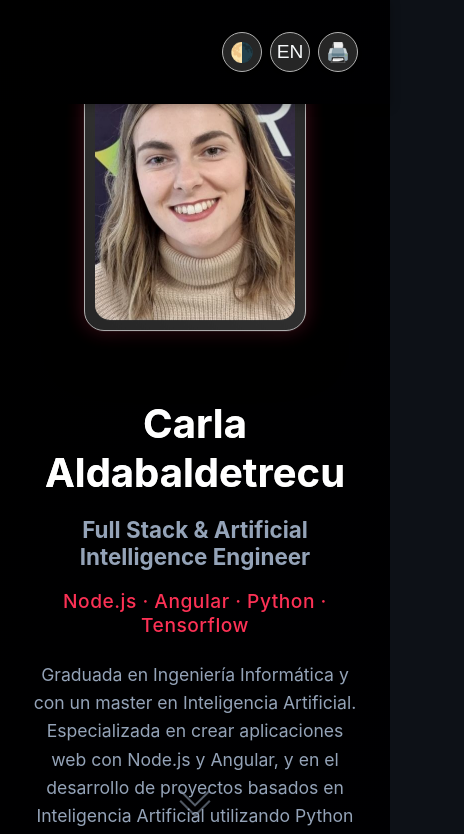
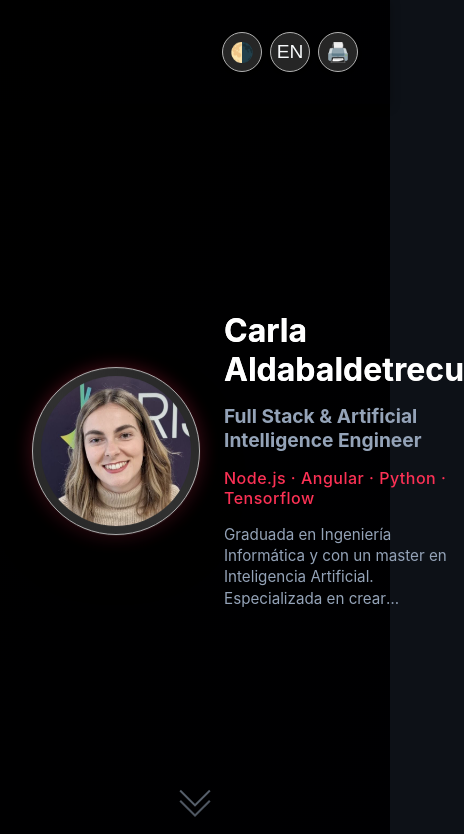
Before and after one commit to carlaAL/cv, an Angular app: page / in a window 390 px wide. Shown: the top 834 px of the page, 464 px wide, since content can reach past the window. Built offline with nearby package versions, Linux system fonts and the light colour scheme.

Commit message:
csschanges

```diff
--- a/package.json
+++ b/package.json
@@ -8,7 +8,7 @@
     "build": "ng build",
     "build:prod": "ng build --configuration production",
     "build:gh": "ng build --configuration production --base-href /cv/",
-    "deploy": "npm run build:gh && cp dist/cv/browser/index.html dist/cv/browser/404.html && npx gh-pages -d dist/cv/browser",
+    "deploy": "npm run build:gh && copy dist\\cv\\browser\\index.html dist\\cv\\browser\\404.html && npx gh-pages -d dist/cv/browser",
     "watch": "ng build --watch --configuration development",
     "test": "ng test",
     "serve:ssr:cv": "node dist/cv/server/server.mjs"
--- a/src/app/resume.data.ts
+++ b/src/app/resume.data.ts
@@ -48,7 +48,7 @@ export const RESUME_DATA: { [key: string]: ResumeData } = {
       email: 'carla.aldabaldetrecu@gmail.com',
       handle: 'carlaaldabalde',
       linkedin: 'https://www.linkedin.com/in/carlaaldabalde',
-      github: '',
+      github: 'https://github.com/carlaAL/cv',
       remote: { text: '100% remoto (Donostia / San Sebastián)', url: 'https://www.google.com/maps/place/Donostia' },
       languages: [
         { name: 'Español', level: 'Nativo' },
@@ -164,7 +164,7 @@ export const RESUME_DATA: { [key: string]: ResumeData } = {
       email: 'carla.aldabaldetrecu@gmail.com',
       handle: 'carlaaldabalde',
       linkedin: 'https://www.linkedin.com/in/carlaaldabalde',
-      github: '',
+      github: 'https://github.com/carlaAL/cv',
       remote: { text: '100% Remote (Donostia / San Sebastián)', url: 'https://www.google.com/maps/place/Donostia' },
       languages: [
         { name: 'Spanish', level: 'Native' },
--- a/src/app/sections/contact/contact.html
+++ b/src/app/sections/contact/contact.html
@@ -12,7 +12,7 @@
     </a>
     <a [href]="languageService.data().personal.github" target="_blank" class="contact-item">
       <svg class="contact-icon" viewBox="0 0 24 24" xmlns="http://www.w3.org/2000/svg"><path d="M12 .297c-6.63 0-12 5.373-12 12 0 5.303 3.438 9.8 8.205 11.385.6.113.82-.258.82-.577 0-.285-.01-1.04-.015-2.04-3.338.724-4.042-1.61-4.042-1.61C4.422 18.07 3.633 17.7 3.633 17.7c-1.087-.744.084-.729.084-.729 1.205.084 1.838 1.236 1.838 1.236 1.07 1.835 2.809 1.305 3.495.998.108-.776.417-1.305.76-1.605-2.665-.3-5.466-1.332-5.466-5.93 0-1.31.465-2.38 1.235-3.22-.135-.303-.54-1.523.105-3.176 0 0 1.005-.322 3.3 1.23.96-.267 1.98-.399 3-.405 1.02.006 2.04.138 3 .405 2.28-1.552 3.285-1.23 3.285-1.23.645 1.653.24 2.873.12 3.176.765.84 1.23 1.91 1.23 3.22 0 4.61-2.805 5.625-5.475 5.92.43.372.823 1.102.823 2.222 0 1.606-.015 2.896-.015 3.286 0 .315.21.69.825.57C20.565 22.092 24 17.592 24 12.297c0-6.627-5.373-12-12-12"/></svg>
-      {{languageService.data().personal.github.split('/')[3]}}
+      {{ languageService.data().personal.github.replace('https://', '') }}
     </a>
     <a [href]="languageService.data().personal.remote.url" target="_blank" class="contact-item">
       📍 {{ languageService.data().personal.remote.text }}
--- a/src/app/sections/contact/contact.scss
+++ b/src/app/sections/contact/contact.scss
@@ -158,12 +158,15 @@
         padding: 0.1rem 0 !important;
         background: none !important;
         color: black !important;
-        display: block !important;
+        display: flex !important;
+        flex-direction: row !important;
+        align-items: center !important;
+        flex-wrap: wrap !important;
         font-size: 0.85rem !important;
 
         strong {
           font-size: 0.85rem !important;
-          margin-right: 0.5rem !important;
+          margin-right: 0.3rem !important;
         }
 
         span {
@@ -172,13 +175,17 @@
         }
 
         .details {
-          display: block !important;
-          font-size: 0.75rem !important;
+          display: inline !important;
+          font-size: 0.85rem !important;
           color: black !important;
-          margin-left: 1rem !important;
+          margin-left: 0.3rem !important;
           border: none !important;
           padding-top: 0 !important;
           margin-top: 0 !important;
+
+          &::before {
+            content: " - ";
+          }
         }
       }
     }
--- a/src/app/sections/hero/hero.scss
+++ b/src/app/sections/hero/hero.scss
@@ -10,7 +10,7 @@
   .hero-content {
     display: flex;
     align-items: center;
-    gap: 4rem;
+    gap: 3rem;
     max-width: 1200px;
     width: 100%;
     margin: 0 auto;
@@ -50,30 +50,33 @@
   }
 
   .hero-image {
-    flex: 1;
+    flex: 0 0 auto;
     display: flex;
     justify-content: center;
     perspective: 1000px;
 
     .image-wrapper {
       position: relative;
-      width: 200px;
-      height: 280px;
-      border-radius: 20px;
-      padding: 10px;
+      width: 150px;
+      height: 150px;
+      border-radius: 50%;
+      padding: 8px;
       background: var(--surface);
       backdrop-filter: blur(10px);
       border: 1px solid var(--border);
-      box-shadow: 0 25px 50px -12px rgba(0, 0, 0, 0.5),
-                  0 0 20px rgba(var(--primary-rgb), 0.3);
+      box-shadow:
+        0 25px 50px -12px rgba(0, 0, 0, 0.5),
+        0 0 20px rgba(var(--primary-rgb), 0.3);
       animation: float 6s ease-in-out infinite;
-      transition: transform 0.5s cubic-bezier(0.175, 0.885, 0.32, 1.275),
-                  box-shadow 0.5s ease;
+      transition:
+        transform 0.5s cubic-bezier(0.175, 0.885, 0.32, 1.275),
+        box-shadow 0.5s ease;
 
       &:hover {
         transform: scale(1.05) rotateY(10deg) rotateX(5deg);
-        box-shadow: 0 35px 60px -12px rgba(0, 0, 0, 0.6),
-                    0 0 30px rgba(var(--primary-rgb), 0.5);
+        box-shadow:
+          0 35px 60px -12px rgba(0, 0, 0, 0.6),
+          0 0 30px rgba(var(--primary-rgb), 0.5);
         border: 1px solid var(--primary);
       }
 
@@ -81,7 +84,7 @@
         width: 100%;
         height: 100%;
         object-fit: cover;
-        border-radius: 15px;
+        border-radius: 50%;
         filter: grayscale(10%) contrast(105%);
       }
 
@@ -93,7 +96,7 @@
         right: -2px;
         bottom: -2px;
         background: linear-gradient(45deg, transparent, rgba(255, 255, 255, 0.1), transparent);
-        border-radius: 22px;
+        border-radius: 50%;
         z-index: -1;
         opacity: 0.5;
       }
@@ -101,8 +104,13 @@
   }
 
   @keyframes float {
-    0%, 100% { transform: translateY(0); }
-    50% { transform: translateY(-20px); }
+    0%,
+    100% {
+      transform: translateY(0);
+    }
+    50% {
+      transform: translateY(-20px);
+    }
   }
 
   :host-context(body.light) & {
@@ -116,15 +124,20 @@
         background-clip: text;
         -webkit-text-fill-color: transparent;
       }
-      h2 { color: var(--text-secondary); }
-      p { color: var(--text-secondary); }
+      h2 {
+        color: var(--text-secondary);
+      }
+      p {
+        color: var(--text-secondary);
+      }
     }
 
     .image-wrapper {
       background: var(--surface);
       border: 1px solid var(--border);
-      box-shadow: 0 25px 50px -12px rgba(0, 0, 0, 0.1),
-                  0 0 20px rgba(var(--primary-rgb), 0.2);
+      box-shadow:
+        0 25px 50px -12px rgba(0, 0, 0, 0.1),
+        0 0 20px rgba(var(--primary-rgb), 0.2);
     }
   }
 
@@ -148,11 +161,11 @@
 
     .hero-image {
       display: block;
-      flex: 0 0 150px;
+      flex: 0 0 100px;
 
       .image-wrapper {
-        width: 150px;
-        height: 210px;
+        width: 100px;
+        height: 100px;
         border: 1px solid var(--border);
         padding: 5px;
         background: none;
@@ -162,10 +175,12 @@
 
         img {
           filter: none;
-          border-radius: 5px;
+          border-radius: 50%;
         }
 
-        &::after { display: none; }
+        &::after {
+          display: none;
+        }
       }
     }
 
@@ -195,21 +210,45 @@
 
   @media (max-width: 992px) {
     .hero-content {
-      flex-direction: column;
-      text-align: center;
-      gap: 2rem;
+      flex-direction: row;
+      text-align: left;
+      gap: 1.5rem;
+      align-items: center;
     }
 
     .hero-text {
-      text-align: center;
-      h1 { font-size: 2.5rem; }
-      h2 { font-size: 1.4rem; }
+      text-align: left;
+      h1 {
+        font-size: 2rem;
+        margin-bottom: 0.2rem;
+      }
+      h2 {
+        font-size: 1.2rem;
+        margin-bottom: 0.2rem;
+      }
+      h3.especialization {
+        font-size: 1rem;
+        margin-bottom: 0.5rem;
+      }
+      p {
+        font-size: 0.95rem;
+        line-height: 1.4;
+        display: -webkit-box;
+        -webkit-line-clamp: 4;
+        line-clamp: 4;
+        -webkit-box-orient: vertical;
+        overflow: hidden;
+      }
     }
 
     .image-wrapper {
-      width: 200px;
-      height: 280px;
+      width: 100px;
+      height: 100px;
     }
+  }
+
+  .print-only-links {
+    display: none;
   }
 
   .scroll-indicator {
@@ -245,12 +284,42 @@
   }
 
   @keyframes chevron-pulse {
-    0% { opacity: 0; transform: rotate(45deg) translate(-10px, -10px); }
-    50% { opacity: 1; }
-    100% { opacity: 0; transform: rotate(45deg) translate(10px, 10px); }
+    0% {
+      opacity: 0;
+      transform: rotate(45deg) translate(-10px, -10px);
+    }
+    50% {
+      opacity: 1;
+    }
+    100% {
+      opacity: 0;
+      transform: rotate(45deg) translate(10px, 10px);
+    }
   }
 
   @media print {
-    .scroll-indicator { display: none !important; }
+    .scroll-indicator {
+      display: none !important;
+    }
+
+    .print-only-links {
+      display: block !important;
+      margin-top: 0.5rem;
+
+      a {
+        display: inline-flex;
+        align-items: center;
+        gap: 0.5rem;
+        color: #333;
+        text-decoration: none;
+        font-size: 0.9rem;
+
+        svg {
+          width: 14px;
+          height: 14px;
+          fill: #333;
+        }
+      }
+    }
   }
 }
```
